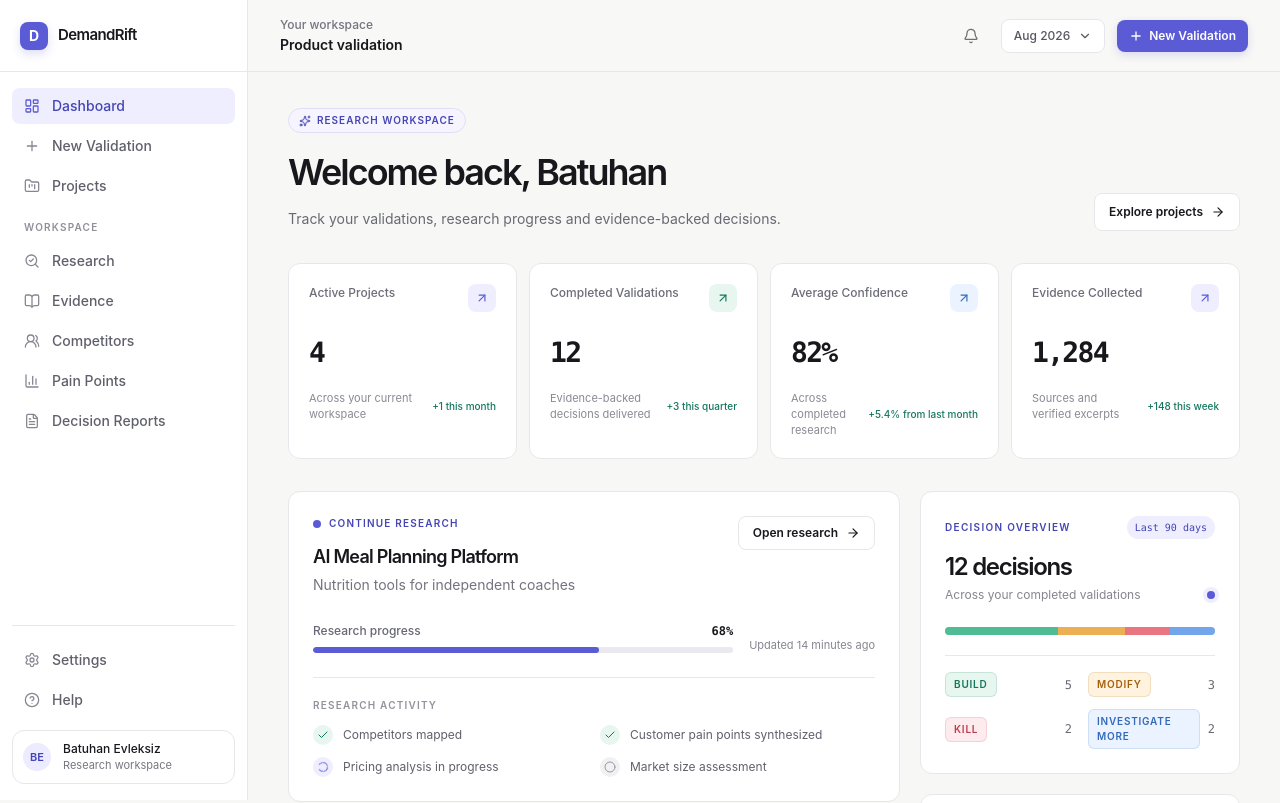
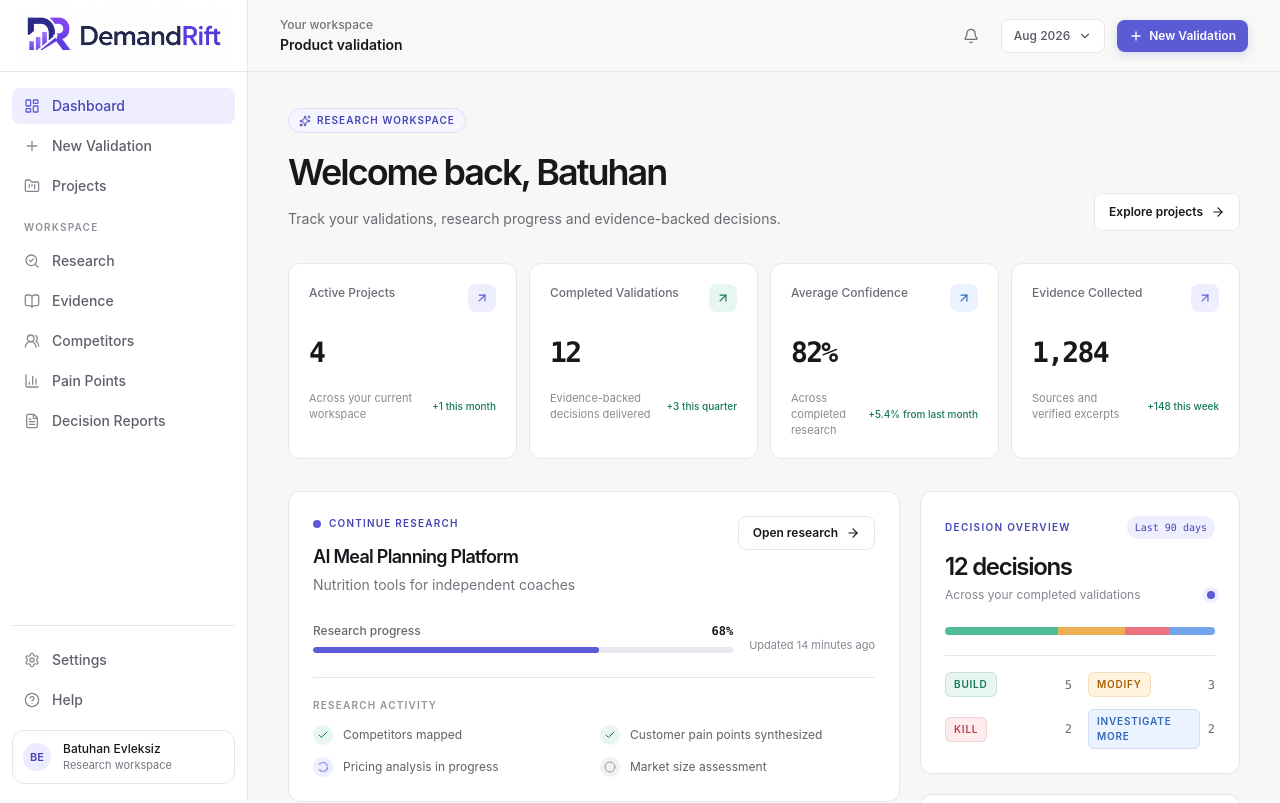
Before and after one commit to ACK-Techs/DemandRift---Startup_Market_Intelligence_Agent, a Next.js app in the folder apps/web/: page / in a window 1280 px wide. Shown: the top 803 px of the page. Built offline with nearby package versions, Linux system fonts and the light colour scheme.

Commit message:
feat(web): add DemandRift brand mark
Uses the supplied DemandRift logo as the shared sidebar brand asset.

```diff
--- a/apps/web/components/layout/app-sidebar.tsx
+++ b/apps/web/components/layout/app-sidebar.tsx
@@ -16,6 +16,7 @@ import {
 } from "lucide-react";
 import Link from "next/link";
 import { usePathname } from "next/navigation";
+import { BrandMark } from "@/components/ui/brand-mark";
 import { useState } from "react";
 
 const primaryNavigation = [
@@ -52,10 +53,7 @@ function SidebarContent({ onClose }: { onClose?: () => void }) {
   return (
     <>
       <div className="flex h-[72px] items-center justify-between border-b border-[var(--line)] px-5">
-        <Link className="flex items-center gap-2.5 rounded-md" href="/">
-          <span className="grid h-7 w-7 place-items-center rounded-lg bg-[var(--brand)] text-sm font-bold text-white shadow-[0_4px_10px_rgba(91,91,214,.2)]">D</span>
-          <span className="text-[15px] font-semibold tracking-[-0.04em] text-[var(--ink)]">DemandRift</span>
-        </Link>
+        <Link aria-label="DemandRift dashboard" className="rounded-md" href="/"><BrandMark /></Link>
         {onClose ? <button aria-label="Close navigation" className="rounded-md p-1.5 text-[#6c6d76] hover:bg-[#f2f2f4]" onClick={onClose}><X className="h-4 w-4" /></button> : null}
       </div>
       <nav aria-label="Main navigation" className="flex flex-1 flex-col overflow-y-auto px-3 py-4">
--- /dev/null
+++ b/apps/web/components/ui/brand-mark.tsx
@@ -0,0 +1,5 @@
+import Image from "next/image";
+
+export function BrandMark({ compact = false }: { compact?: boolean }) {
+  return <Image alt="DemandRift" className="h-auto w-auto object-contain" height={compact ? 32 : 40} priority src="/brand/demandrift-logo.png" width={compact ? 118 : 168} />;
+}
```
Also changed, not shown: apps/web/public/brand/demandrift-logo.png (added).
